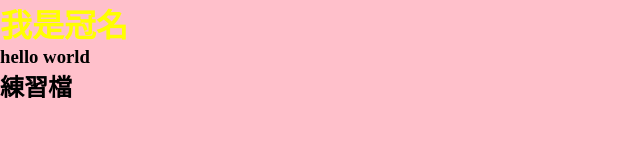
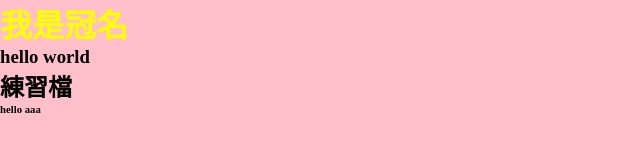
Before and after one commit to s901129/-, a plain HTML site: page index.html in a window 1280 px wide. Shown: the full height of the page, 0-640 px from the left. Drawn offline with Linux system fonts and the light colour scheme.

Commit message:
在dev分支新增h6

```diff
--- a/index.html
+++ b/index.html
@@ -10,6 +10,7 @@
     <h1>我是冠名</h1>
 	<h3>hello world</h3>
     <h2>練習檔</h2>
+    <h6>hello aaa</h6>
     <ul>
         <li></li>
         <li></li>
```
